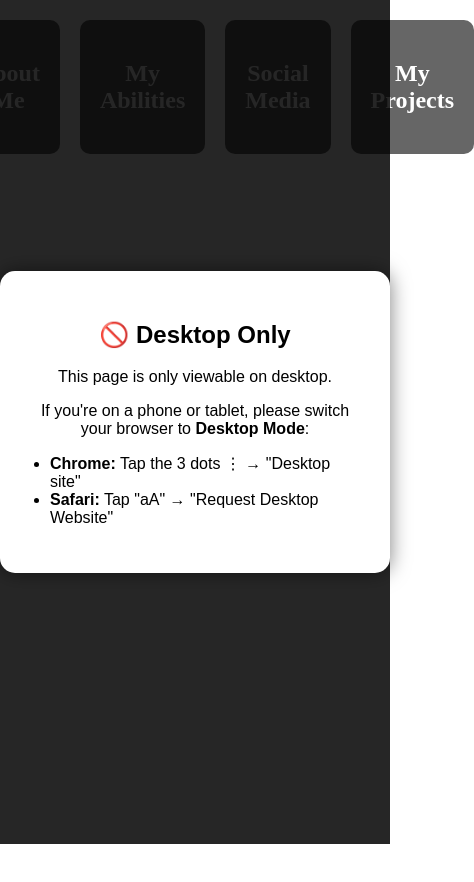
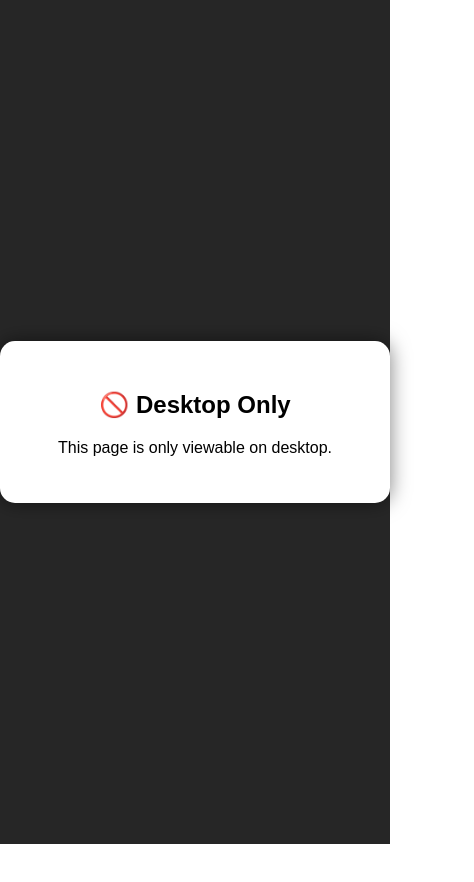
Before and after one commit to zahra22th1/my-html-page, a plain HTML site: page index.html in a window 390 px wide. Shown: the whole page, 474 px wide, since content can reach past the window. After the commit the page ends 844 px from the top, so only its background shows below. Drawn offline with Linux system fonts and the light colour scheme.

Commit message:
Update index.html

```diff
--- a/index.html
+++ b/index.html
@@ -110,11 +110,6 @@
     <div class="popup-content">
         <h2>🚫 Desktop Only</h2>
         <p>This page is only viewable on desktop.</p>
-        <p>If you're on a phone or tablet, please switch your browser to <strong>Desktop Mode</strong>:</p>
-        <ul>
-            <li><strong>Chrome:</strong> Tap the 3 dots ⋮ → "Desktop site"</li>
-            <li><strong>Safari:</strong> Tap "aA" → "Request Desktop Website"</li>
-        </ul>
     </div>
 </div>
 
@@ -152,18 +147,23 @@
         document.getElementById("show").style.display= "none";
     }
 
-   <script>
     function checkDevice() {
-        if (window.innerWidth <= 768) {
+        const isMobile = window.innerWidth <= 768;
+
+        if (isMobile) {
             document.getElementById("contents").style.display = "none";
             document.getElementById("show").style.display = "none";
             document.getElementById("mobilePopup").style.display = "flex";
+        } else {
+            document.getElementById("contents").style.display = "flex";
+            document.getElementById("mobilePopup").style.display = "none";
         }
     }
 
     checkDevice();
     window.addEventListener("resize", checkDevice);
-</script>
+
+
 
 </script>
 
```
